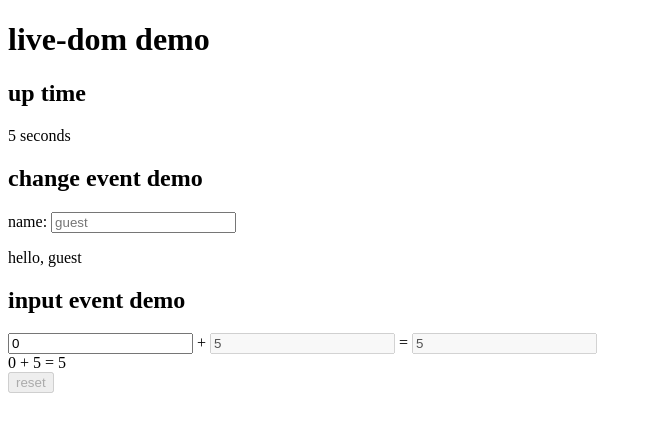
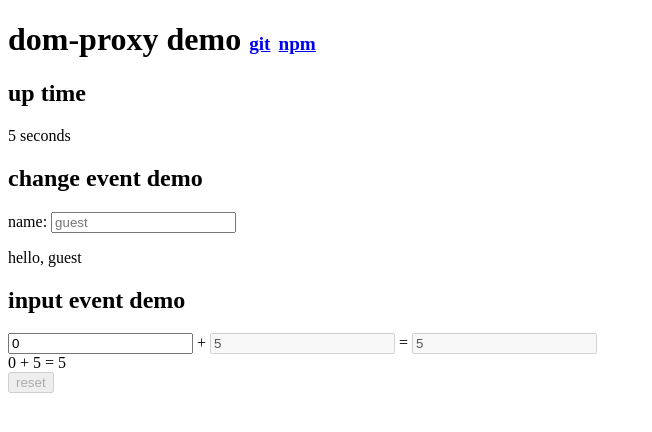
Before and after one commit to beenotung/dom-proxy, a website with bundled scripts: page demo/index.html in a window 1280 px wide. Shown: the whole page, without its empty margins (0-652 px from the left). Built offline with nearby package versions, Linux system fonts and the light colour scheme.

Commit message:
update demo to include link to github and npm

```diff
--- a/demo/index.html
+++ b/demo/index.html
@@ -4,7 +4,13 @@
     <meta charset="UTF-8" />
     <meta http-equiv="X-UA-Compatible" content="IE=edge" />
     <meta name="viewport" content="width=device-width, initial-scale=1.0" />
-    <title>Document</title>
+    <title>dom-proxy demo</title>
+    <style>
+      h1 a {
+        padding-inline-start: 0.5rem;
+        font-size: 0.6em;
+      }
+    </style>
   </head>
   <body>
     <script src="index.js"></script>
--- a/demo/index.ts
+++ b/demo/index.ts
@@ -5,6 +5,7 @@ import {
   input,
   br,
   button,
+  a,
   p,
   span,
   label,
@@ -15,11 +16,18 @@ import {
 console.log('ts')
 console.time('init')
 
-document.body.appendChild(
-  // get the native element from .node property
-  // (only necessary when not wrapped by fragment helper function)
-  h1({ textContent: 'live-dom demo' }).node,
+// get the native element from .node property
+// (only necessary when not wrapped by fragment helper function)
+let title = h1({ textContent: 'dom-proxy demo' }).node
+
+title.appendChild(
+  fragment([
+    a({ textContent: 'git', href: 'https://github.com/beenotung/dom-proxy' }),
+    a({ textContent: 'npm', href: 'https://www.npmjs.com/package/dom-proxy' }),
+  ]),
 )
+
+document.body.appendChild(title)
 
 let upTimeText = text(0)
 
```
